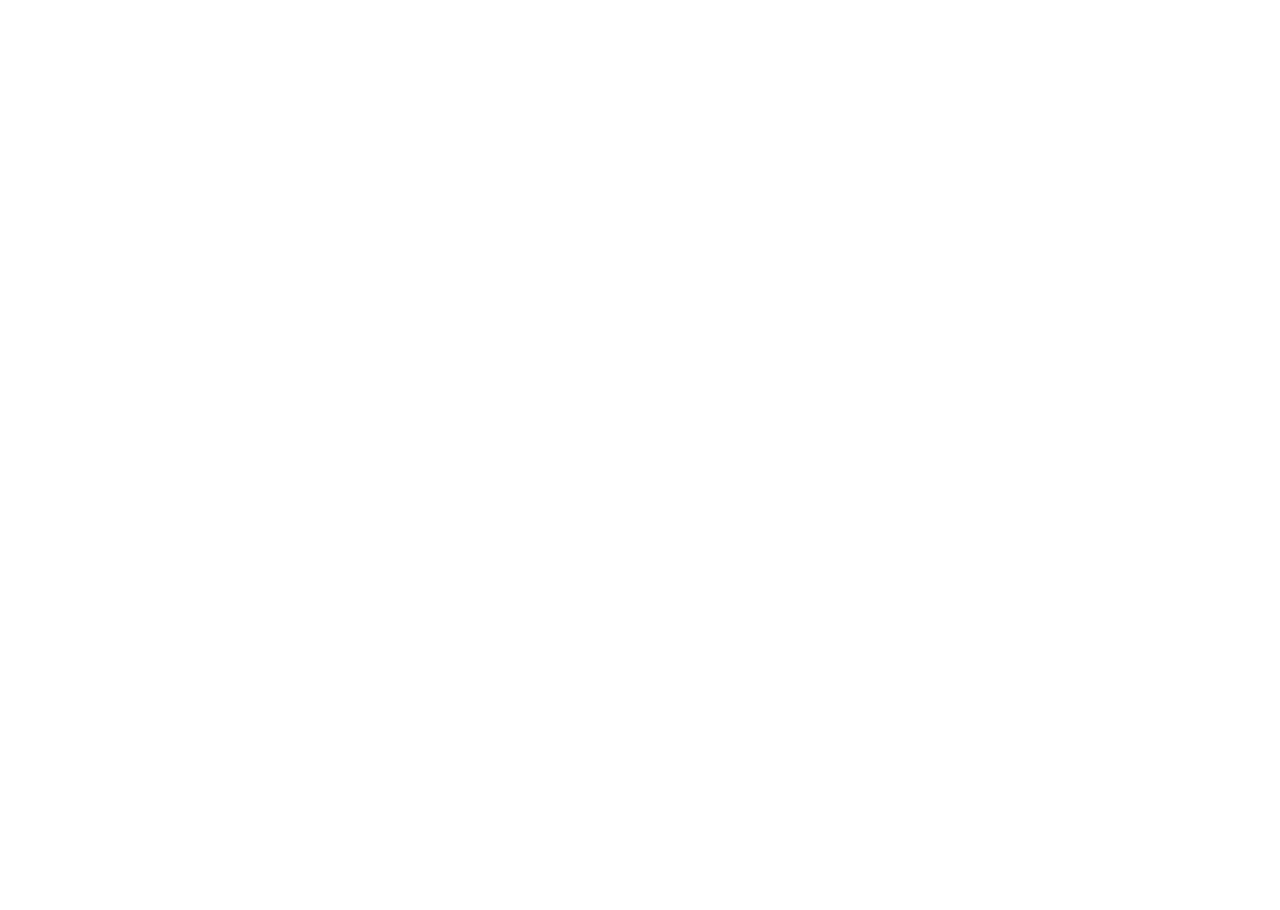
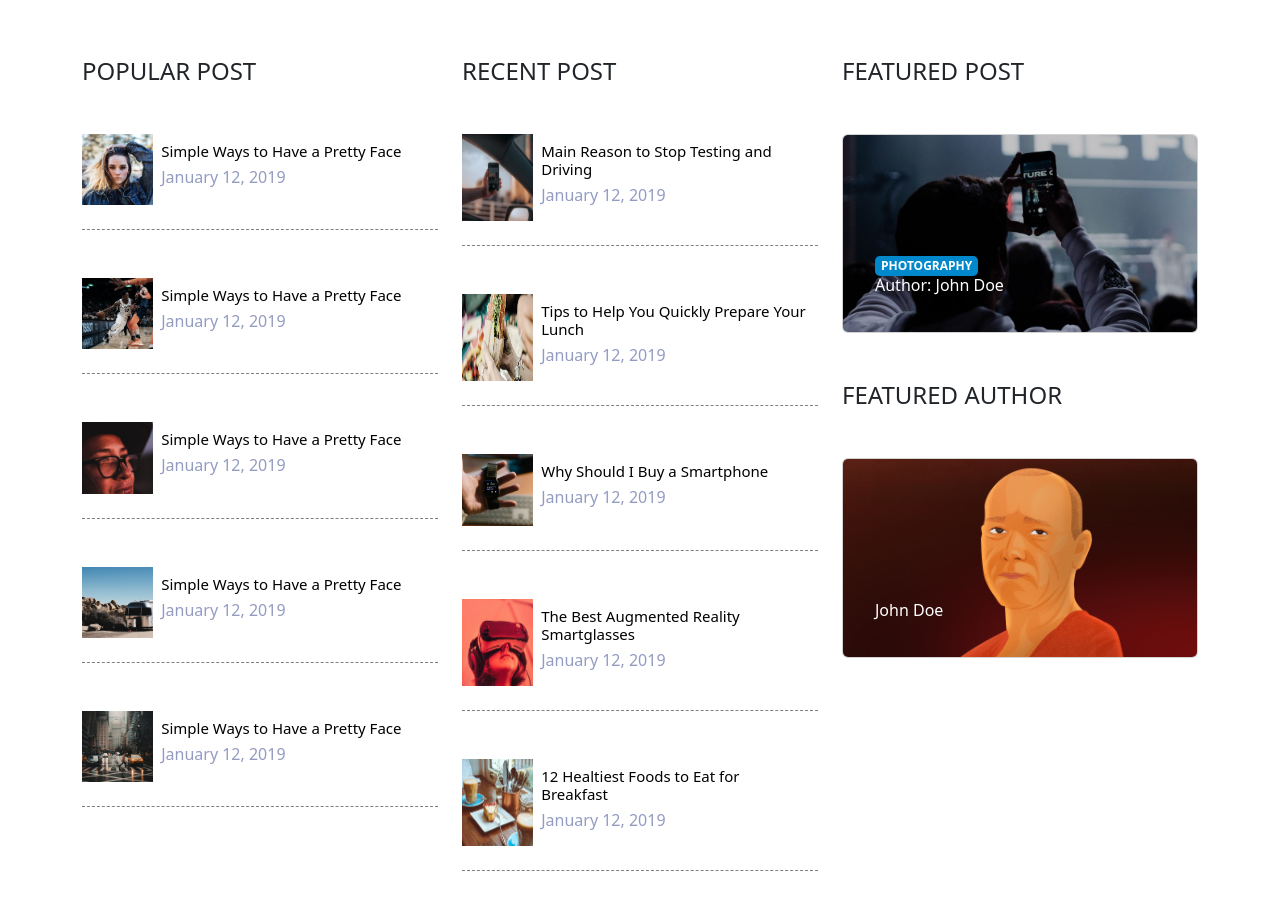
Before and after one commit to AndreaFerrini/proj-html-vuejs, a Vue app: page / in a window 1280 px wide. Shown: the part 1340-2250 px from the top of the page. Before the commit the page ends 1309 px from the top, so only its background shows below. Built offline with nearby package versions, Linux system fonts and the light colour scheme.

Commit message:
aggiunta sezione MainPosts

```diff
--- a/src/App.vue
+++ b/src/App.vue
@@ -3,6 +3,7 @@
 import HeaderComp from "./components/HeaderComp.Vue";
 import NavHComp from "./components/NavHComp.vue"
 import MainComp from "./components/MainComp.Vue";
+import MainPosts from "./components/MainPosts.vue";
 import FooterComp from "./components/FooterComp.vue"
 
 export default{
@@ -11,6 +12,7 @@
     HeaderComp,
     NavHComp,
     MainComp,
+    MainPosts,
     FooterComp
   }
 }
@@ -21,6 +23,7 @@
   <HeaderComp/>
   <NavHComp/>
   <MainComp/>
+  <MainPosts/>
   <FooterComp/>
 
 
--- a/src/components/MainComp.Vue
+++ b/src/components/MainComp.Vue
@@ -32,7 +32,7 @@
                         <div class="card_header">
                         <div class="card_header-text">
                             <button class="text-uppercase">Gadgets</button>
-                            <h3 class="card_title">Author: John Doe</h3>
+                            <h3 class="card_title">Author: Tizio Caio</h3>
                         </div>
                         </div>
                         <p class="card_description">Gadgets That Make Your Smartphone Even Smarter</p>
@@ -60,7 +60,7 @@
                         <div class="card_header">
                         <div class="card_header-text">
                             <button class="text-uppercase">Lifestyle</button>
-                            <h3 class="card_title">Author: John Doe</h3>
+                            <h3 class="card_title">Author: Fonzie</h3>
                         </div>
                         </div>
                         <p class="card_description">The Best Way to Ride a Motorcycle</p>
@@ -74,7 +74,7 @@
                         <div class="card_header">
                         <div class="card_header-text">
                             <button class="text-uppercase">Travel</button>
-                            <h3 class="card_title">Author: John Doe</h3>
+                            <h3 class="card_title">Author: Sempronio</h3>
                         </div>
                         </div>
                         <p class="card_description">5 Fun Things to Do at the Beach</p>
@@ -88,7 +88,7 @@
                         <div class="card_header">
                         <div class="card_header-text">
                             <button class="text-uppercase">Recipes</button>
-                            <h3 class="card_title">Author: John Doe</h3>
+                            <h3 class="card_title">Author: Tizio Caio</h3>
                         </div>
                         </div>
                         <p class="card_description">Amazingly Fresh Fruit And Herb Drinks For Summer</p>
--- /dev/null
+++ b/src/components/MainPosts.vue
@@ -0,0 +1,215 @@
+<script>
+
+export default {
+    name: "MainPosts",
+
+}
+
+</script>
+
+<template>
+    <div class="container pt-3">
+        <div class="row py-5 my-4">
+            <div class="col-md-6 col-lg-4 mb-5 mb-lg-0">
+                <h4 class="text-uppercase mb-5">Popular Post</h4>
+                <ul class="list-unstyled mb-0">
+                    <li id="puntini" class="media mb-5 pb-4 d-flex">
+                        <img class="img-post" src="public\images\blog-55.jpg" alt="#">
+                        <div class="p-2">
+                            <h5>Simple Ways to Have a Pretty Face</h5>
+                            <h6 id="data">January 12, 2019</h6>
+                        </div>
+                    </li>
+                    <li id="puntini" class="media mb-5 pb-4 d-flex">
+                        <img class="img-post" src="public\images\blog-56.jpg" alt="#">
+                        <div class="p-2">
+                            <h5>Simple Ways to Have a Pretty Face</h5>
+                            <h6 id="data">January 12, 2019</h6>
+                        </div>
+                    </li>
+                    <li id="puntini" class="media mb-5 pb-4 d-flex">
+                        <img class="img-post" src="public\images\blog-57.jpg" alt="#">
+                        <div class="p-2">
+                            <h5>Simple Ways to Have a Pretty Face</h5>
+                            <h6 id="data">January 12, 2019</h6>
+                        </div>
+                    </li>
+                    <li id="puntini" class="media mb-5 pb-4 d-flex">
+                        <img class="img-post" src="public\images\blog-58.jpg" alt="#">
+                        <div class="p-2">
+                            <h5>Simple Ways to Have a Pretty Face</h5>
+                            <h6 id="data">January 12, 2019</h6>
+                        </div>
+                    </li>
+                    <li id="puntini" class="media mb-5 pb-4 d-flex">
+                        <img class="img-post" src="public\images\blog-59.jpg" alt="#">
+                        <div class="p-2">
+                            <h5>Simple Ways to Have a Pretty Face</h5>
+                            <h6 id="data">January 12, 2019</h6>
+                        </div>
+                    </li>
+                </ul>
+            </div>
+            <div class="col-md-6 col-lg-4 mb-5 mb-lg-0">
+                <h4 class="text-uppercase mb-5">Recent Post</h4>
+                <ul class="list-unstyled mb-0">
+                    <li id="puntini" class="media mb-5 pb-4 d-flex">
+                        <img class="img-post" src="public\images\blog-65.jpg" alt="#">
+                        <div class="p-2">
+                            <h5>Main Reason to Stop Testing and Driving</h5>
+                            <h6 id="data">January 12, 2019</h6>
+                        </div>
+                    </li>
+                    <li id="puntini" class="media mb-5 pb-4 d-flex">
+                        <img class="img-post" src="public\images\blog-66.jpg" alt="#">
+                        <div class="p-2">
+                            <h5>Tips to Help You Quickly Prepare Your Lunch</h5>
+                            <h6 id="data">January 12, 2019</h6>
+                        </div>
+                    </li>
+                    <li id="puntini" class="media mb-5 pb-4 d-flex">
+                        <img class="img-post" src="public\images\blog-67.jpg" alt="#">
+                        <div class="p-2">
+                            <h5>Why Should I Buy a Smartphone</h5>
+                            <h6 id="data">January 12, 2019</h6>
+                        </div>
+                    </li>
+                    <li id="puntini" class="media mb-5 pb-4 d-flex">
+                        <img class="img-post" src="public\images\blog-68.jpg" alt="#">
+                        <div class="p-2">
+                            <h5>The Best Augmented Reality Smartglasses</h5>
+                            <h6 id="data">January 12, 2019</h6>
+                        </div>
+                    </li>
+                    <li id="puntini" class="media mb-5 pb-4 d-flex">
+                        <img class="img-post" src="public\images\blog-69.jpg" alt="#">
+                        <div class="p-2">
+                            <h5>12 Healtiest Foods to Eat for Breakfast</h5>
+                            <h6 id="data">January 12, 2019</h6>
+                        </div>
+                    </li>
+                </ul>
+            </div>
+            <div class="col-md-6 col-lg-4 mb-5 mb-lg-0">
+                <h4 class="text-uppercase mb-5">Featured Post</h4>
+                <ul class="list-unstyled mb-0">
+                    <li>
+                        <a href="" class="card">
+                        <img src="public\images\blog-46.jpg" class="card_image" alt="#" />
+                        <div class="card_overlay">
+                            <div class="card_header">
+                            <div class="card_header-text">
+                                <button class="text-uppercase">Photography</button>
+                                <h3 class="card_title">Author: John Doe</h3>
+                            </div>
+                            </div>
+                            <p class="card_description">How To Take Better Concert Pictures in 30 Seconds</p>
+                        </div>
+                        </a>
+                    </li>
+                </ul>
+                <ul class="list-unstyled mb-0">
+                    <li>
+                        <h4 class="text-uppercase mb-5 mt-5">Featured Author</h4>
+                        <a href="" class="card">
+                        <img src="public\images\John-Doe.jpg" class="card_image" alt="#" />
+                        <div class="card_overlay">
+                            <div class="card_header">
+                            <div class="card_header-text">
+                                <h3 class="card_title">John Doe</h3>
+                            </div>
+                            </div>
+                            <p class="card_description">He is a serial photographer and starts his working with The Seven Wonders of the World. He earned a sense of creativity working with his rivals Mr. Somerset and Mr. Mills. </p>
+                        </div>
+                        </a>
+                    </li>
+                </ul>
+            </div>
+        </div>
+    </div>
+</template>
+
+<style scoped>
+
+.img-post{
+    width: 20%;
+}
+
+#puntini{
+    border-bottom: 1px dashed grey;
+}
+
+h5{
+    color: black;
+}
+
+h6{
+    color: rgb(147,155,193);
+}
+
+.card {
+  position: relative;
+  display: block;
+  height: 100%;
+  overflow: hidden;
+  text-decoration: none;
+}
+
+.card_image {
+  width: 100%;
+  height: auto;
+}
+
+.card_overlay {
+  position: absolute;
+  bottom: 0;
+  left: 0;
+  right: 0;
+  z-index: 1;
+  transform: translateY(100%);
+  transition: .2s ease-in-out;
+}
+
+.card:hover .card_overlay {
+  transform: translateY(0);
+}
+
+.card_header {
+  position: relative;
+  display: flex;
+  align-items: center;
+  gap: 2em;
+  padding: 2em;
+  transform: translateY(-100%);
+  transition: .2s ease-in-out;
+}
+
+.card:hover .card_header {
+  transform: translateY(0);
+}
+
+.card_title {
+  font-size: 1em;
+  margin: 0 0 .3em;
+  color: white;
+}
+
+.card_description {
+  padding: 0 2em 2em;
+  margin: 0;
+  color: white;
+  display: -webkit-box;
+  overflow: hidden;
+  font-weight: 600;
+}
+
+button{
+    color: white;
+    background-color: rgb(0,136,204);
+    font-size: 12px;
+    font-weight: 600;
+    border-style: none;
+    border-radius: 5px;
+}
+
+</style>
```
Also changed, not shown: public/images/John-Doe.jpg (added).
